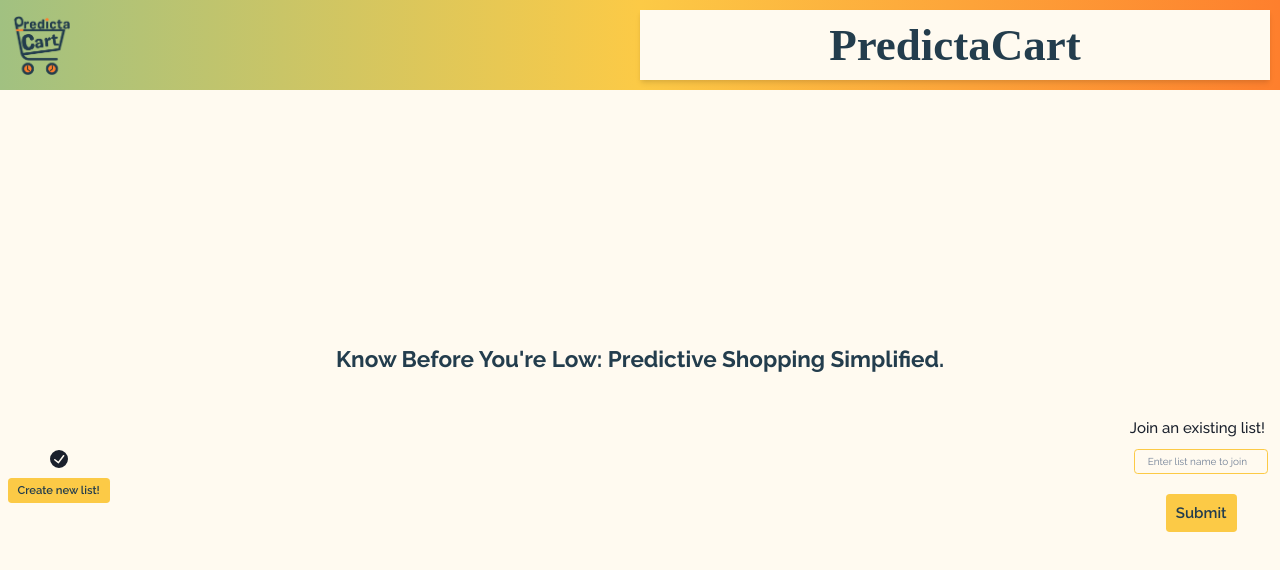
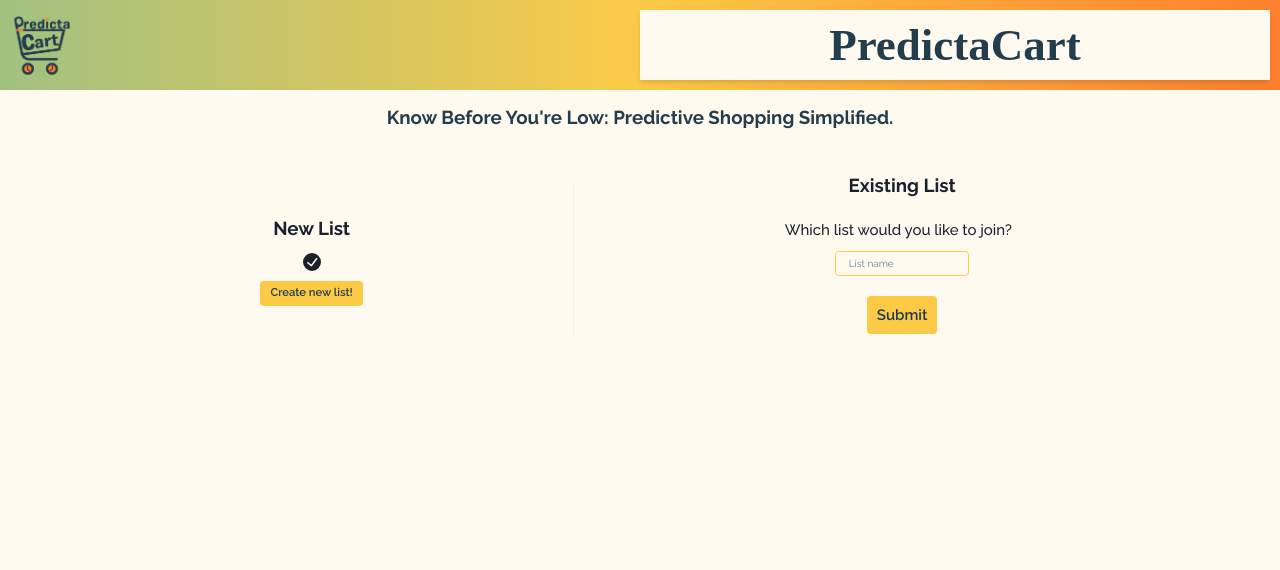
Before and after one commit to the-collab-lab/tcl-62-smart-shopping-list, a React (Vite) app: page / in a window 1280 px wide. Shown: the top 570 px of the page. Built offline with nearby package versions, Linux system fonts and the light colour scheme; a web font is replaced by a local one.

Commit message:
Adds style to home page

```diff
--- a/src/views/Home.jsx
+++ b/src/views/Home.jsx
@@ -55,13 +55,18 @@
 		<Flex
 			bg="brand.off_white"
 			direction="column"
-			justifyContent="center"
 			minHeight="calc(100vh - headerHeight - navHeight)"
 			flex="1"
 		>
-			<Box p={3} display="flex" flexDirection="column" alignItems="center">
+			<Box
+				p={3}
+				display="flex"
+				flexDirection="column"
+				alignItems="center"
+				mb={4}
+			>
 				<Text
-					fontSize={{ base: 'xl', md: '2xl', lg: '3xl', xl: '4xl' }}
+					fontSize={{ base: 'lg', md: 'xl', lg: '2xl', xl: '3xl' }}
 					fontWeight="bold"
 					color="brand.navy"
 					p={2}
@@ -71,16 +76,30 @@
 					Know Before You're Low: Predictive Shopping Simplified.
 				</Text>
 				{listToken && (
-					<Text>
+					<Text fontSize={{ base: 'md', md: 'lg', lg: 'xl', xl: '2xl' }}>
 						You're currently in the '{listToken}' list. You can click 'List' in
 						the navigation above to go back to that list. You can create a new
 						list or join a different list below.
 					</Text>
 				)}
 			</Box>
-			<Flex direction="row" justify="center" align="center" mb={2}>
+			<Flex direction="row" justify="center" align="center" px={20}>
 				{/* New List Section */}
-				<Box p={3} display="flex" flexDirection="column" alignItems="center">
+				<Box
+					p={3}
+					display="flex"
+					flexDirection="column"
+					alignItems="center"
+					flexGrow={1}
+					flexShrink={1}
+				>
+					<Text
+						fontSize={{ base: 'lg', md: 'xl', lg: '2xl', xl: '3xl' }}
+						fontWeight="bold"
+						mb={4}
+					>
+						New List
+					</Text>
 					<IconButton
 						icon={<CheckCircleIcon />}
 						aria-label="New list icon"
@@ -104,9 +123,23 @@
 						Create new list!
 					</Button>
 				</Box>
-				<Spacer />
+				<Divider orientation="vertical" height="80%" color="brand.navy" />
 				{/* Existing List Section */}
-				<Box p={3} display="flex" flexDirection="column" alignItems="center">
+				<Box
+					p={3}
+					display="flex"
+					flexDirection="column"
+					alignItems="center"
+					flexGrow={1}
+					flexShrink={1}
+				>
+					<Text
+						fontSize={{ base: 'lg', md: 'xl', lg: '2xl', xl: '3xl' }}
+						fontWeight="bold"
+						mb={4}
+					>
+						Existing List
+					</Text>
 					<FormControl>
 						<form onSubmit={handleSubmit}>
 							<Flex
@@ -121,7 +154,7 @@
 									fontSize={{ base: 'md', md: 'xl', lg: '2xl' }}
 									size="xl"
 								>
-									Join an existing list!
+									Which list would you like to join?
 								</FormLabel>
 								<Flex direction="column" maxWidth="400px">
 									<Input
@@ -129,7 +162,7 @@
 										id="existingToken"
 										onChange={handleTokenChange}
 										value={existingToken}
-										placeholder=" Enter list name to join"
+										placeholder=" List name"
 										variant="outline"
 										borderColor="brand.yellow"
 										borderRadius="md"
```
